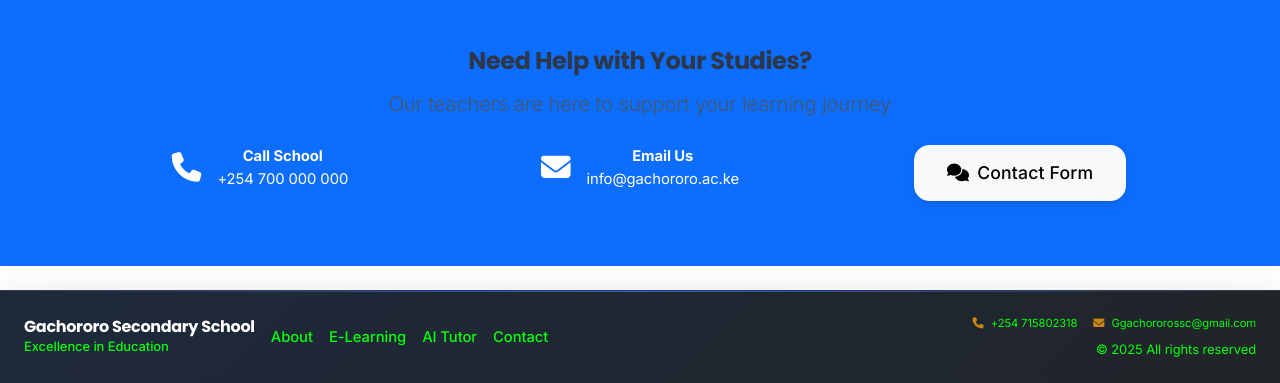
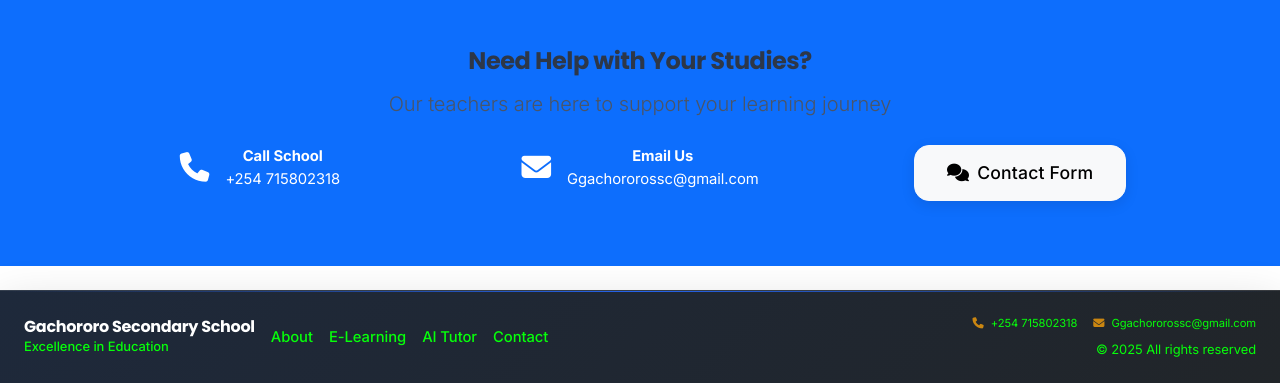
Before and after one commit to polltech/Gachororo-secondary, a Flask app: page /elearning in a window 1280 px wide. Shown: the part 1186-1569 px from the top of the page. Run offline with Flask 3, Linux system fonts and the light colour scheme; some libraries are stand-ins or nearby versions.

Commit message:
Update elearning.html

```diff
--- a/templates/elearning.html
+++ b/templates/elearning.html
@@ -219,7 +219,7 @@
                             <i class="fas fa-phone fa-2x me-3"></i>
                             <div>
                                 <strong>Call School</strong><br>
-                                <span>+254 700 000 000</span>
+                                <span>+254 715802318</span>
                             </div>
                         </div>
                     </div>
@@ -228,7 +228,7 @@
                             <i class="fas fa-envelope fa-2x me-3"></i>
                             <div>
                                 <strong>Email Us</strong><br>
-                                <span>info@gachororo.ac.ke</span>
+                                <span>Ggachororossc@gmail.com</span>
                             </div>
                         </div>
                     </div>
```
